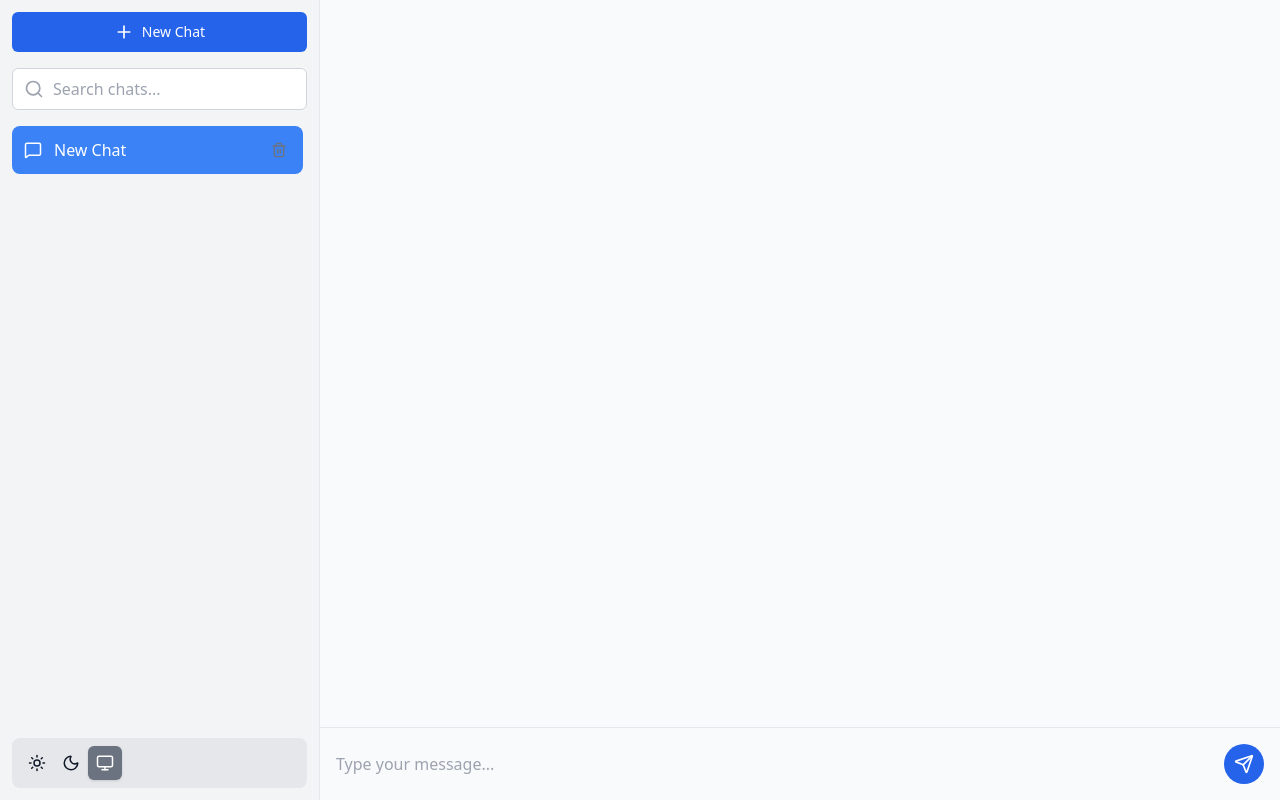
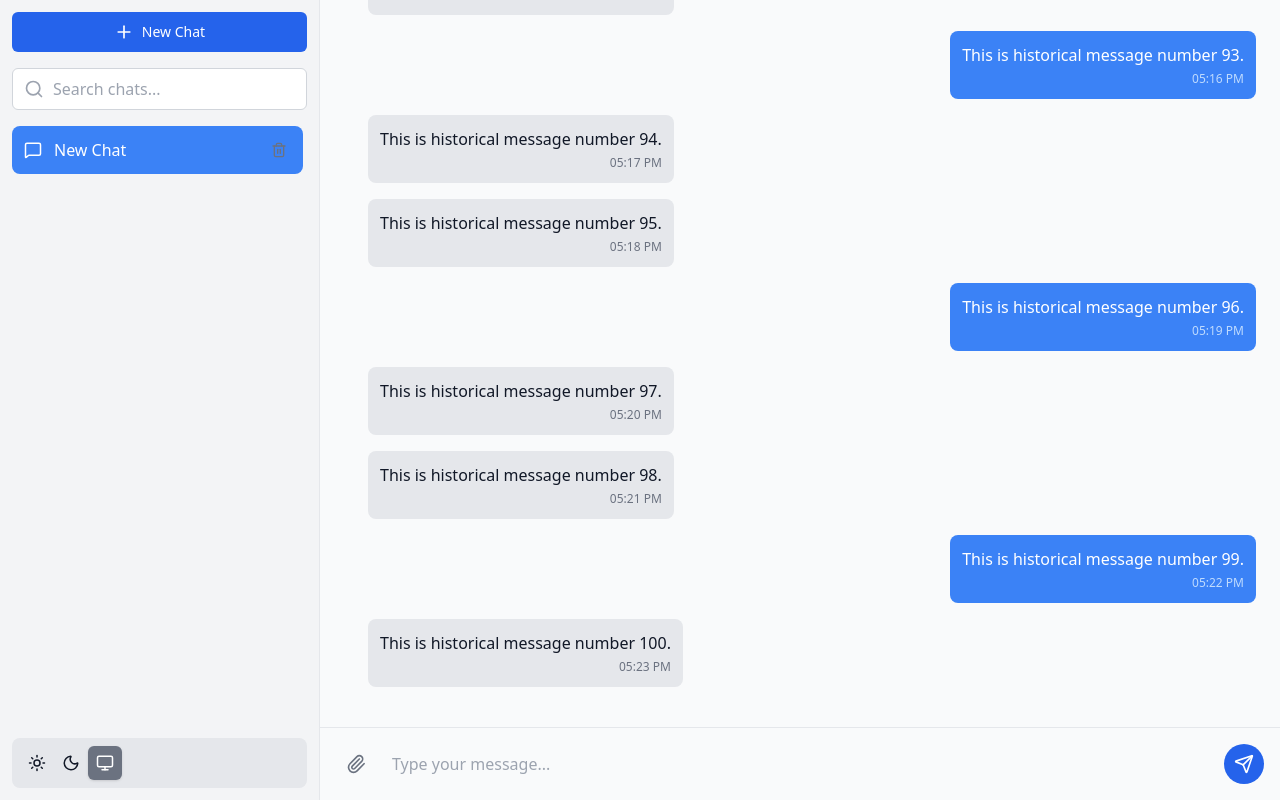
Before and after one commit to vikasbhatt12/gemini-frontend, a React (Vite) app: page / in a window 1280 px wide. Both pictures are taken after a click on the button "New Chat". Built offline with nearby package versions, Linux system fonts and the light colour scheme.

Commit message:
implement image uploads and reverse infinite scroll

```diff
--- a/src/components/chat/ChatWindow.jsx
+++ b/src/components/chat/ChatWindow.jsx
@@ -1,35 +1,42 @@
 // src/components/chat/ChatWindow.jsx
-import { useEffect, useRef, useState } from 'react';
+import { useEffect, useRef, useState, useMemo } from 'react';
 import { useDispatch } from 'react-redux';
-import { Copy } from 'lucide-react';
 import toast from 'react-hot-toast';
+import { Copy, Loader2 } from 'lucide-react';
 import { MessageInput } from './MessageInput';
-import { addMessage } from '../../features/chat/chatSlice';
+import { addMessage, loadOlderMessages } from '../../features/chat/chatSlice';
+
+const MESSAGES_PER_PAGE = 20;
 
 function Message({ message }) {
   const isUser = message.sender === 'user';
 
   const handleCopy = () => {
-    navigator.clipboard.writeText(message.text);
-    toast.success('Copied to clipboard!');
+    if (message.type === 'text') {
+      navigator.clipboard.writeText(message.content);
+      toast.success('Copied to clipboard!');
+    }
   };
 
   const formattedTime = new Date(message.timestamp).toLocaleTimeString([], {
-    hour: '2-digit',
-    minute: '2-digit',
+    hour: '2-digit', minute: '2-digit'
   });
 
   return (
     <div className={`group flex items-end gap-2 ${isUser ? 'justify-end' : 'justify-start'}`}>
       <button
         onClick={handleCopy}
-        className="opacity-0 group-hover:opacity-100 transition-opacity text-gray-400 hover:text-gray-600 dark:hover:text-gray-200"
+        className={`opacity-0 group-hover:opacity-100 transition-opacity text-gray-400 hover:text-gray-600 dark:hover:text-gray-200 ${message.type !== 'text' && 'hidden'}`}
       >
         <Copy size={16} />
       </button>
 
-      <div className={`max-w-md p-3 rounded-lg ${isUser ? 'bg-blue-500 text-white' : 'bg-gray-200 dark:bg-gray-700'}`}>
-        <p>{message.text}</p>
+      <div className={`max-w-md rounded-lg ${isUser ? 'bg-blue-500 text-white' : 'bg-gray-200 dark:bg-gray-700'} ${message.type === 'image' ? 'p-1' : 'p-3'}`}>
+        {message.type === 'image' ? (
+          <img src={message.content} alt="uploaded content" className="rounded-md max-w-xs" />
+        ) : (
+          <p className="whitespace-pre-wrap">{message.content}</p>
+        )}
         <p className={`text-xs mt-1 ${isUser ? 'text-blue-200' : 'text-gray-500 dark:text-gray-400'} text-right`}>
           {formattedTime}
         </p>
@@ -41,32 +48,72 @@ function Message({ message }) {
 export function ChatWindow({ chatroom }) {
   const dispatch = useDispatch();
   const messagesEndRef = useRef(null);
+  const scrollContainerRef = useRef(null);
   const [isTyping, setIsTyping] = useState(false);
-  const messages = chatroom.messages;
+  const [isLoadingOlder, setIsLoadingOlder] = useState(false);
+
+  const visibleMessages = useMemo(() => {
+    const totalMessages = chatroom.messages.length;
+    const end = totalMessages;
+    const start = Math.max(0, totalMessages - chatroom.messagesCurrentPage * MESSAGES_PER_PAGE);
+    return chatroom.messages.slice(start, end);
+  }, [chatroom.messages, chatroom.messagesCurrentPage]);
+
+  const handleScroll = () => {
+    if (scrollContainerRef.current.scrollTop === 0 && !isLoadingOlder) {
+      const totalMessages = chatroom.messages.length;
+      const currentlyVisible = visibleMessages.length;
+      if (currentlyVisible < totalMessages) {
+        setIsLoadingOlder(true);
+        const oldScrollHeight = scrollContainerRef.current.scrollHeight;
+
+        setTimeout(() => {
+          dispatch(loadOlderMessages(chatroom.id));
+
+          setTimeout(() => {
+            const newScrollHeight = scrollContainerRef.current.scrollHeight;
+            scrollContainerRef.current.scrollTop = newScrollHeight - oldScrollHeight;
+            setIsLoadingOlder(false);
+          }, 100);
+        }, 500);
+      }
+    }
+  };
 
   useEffect(() => {
-    messagesEndRef.current?.scrollIntoView({ behavior: 'smooth' });
-  }, [messages]);
+    const lastVisibleMessageId = visibleMessages[visibleMessages.length - 1]?.id;
+    const lastTotalMessageId = chatroom.messages[chatroom.messages.length - 1]?.id;
+
+    // Only scroll to bottom if the last message is new
+    if (lastVisibleMessageId === lastTotalMessageId) {
+      messagesEndRef.current?.scrollIntoView({ behavior: 'smooth' });
+    }
+  }, [visibleMessages, chatroom.messages]);
 
   useEffect(() => {
-    const lastMessage = messages[messages.length - 1];
-    if (lastMessage?.sender === 'user') {
+    const lastMessage = chatroom.messages[chatroom.messages.length - 1];
+    if (lastMessage?.sender === 'user' && lastMessage.type === 'text') {
       setIsTyping(true);
       const timer = setTimeout(() => {
         setIsTyping(false);
         dispatch(addMessage({
           chatroomId: chatroom.id,
-          message: { text: 'This is a simulated AI response.', sender: 'ai' },
+          message: { type: 'text', content: 'This is a simulated AI response to your text.', sender: 'ai' },
         }));
       }, 1500);
       return () => clearTimeout(timer);
     }
-  }, [messages, chatroom.id, dispatch]);
+  }, [chatroom.messages, chatroom.id, dispatch]);
 
   return (
     <div className="flex flex-col h-full">
-      <div className="flex-1 p-6 space-y-4 overflow-y-auto">
-        {messages.map((msg) => (
+      <div ref={scrollContainerRef} onScroll={handleScroll} className="flex-1 p-6 space-y-4 overflow-y-auto">
+        {isLoadingOlder && (
+          <div className="flex justify-center my-4">
+            <Loader2 className="animate-spin text-gray-400" />
+          </div>
+        )}
+        {visibleMessages.map((msg) => (
           <Message key={msg.id} message={msg} />
         ))}
         {isTyping && <p className="text-sm text-gray-500">Gemini is typing...</p>}
--- a/src/components/chat/MessageInput.jsx
+++ b/src/components/chat/MessageInput.jsx
@@ -1,20 +1,32 @@
 // src/components/chat/MessageInput.jsx
-import { useState } from 'react';
+import { useState, useRef } from 'react';
 import { useDispatch } from 'react-redux';
-import { Send } from 'lucide-react';
+import { Send, Paperclip } from 'lucide-react';
 import { addMessage } from '../../features/chat/chatSlice';
 import { Button } from '../ui/Button';
 
 export function MessageInput({ chatroomId }) {
   const [text, setText] = useState('');
   const dispatch = useDispatch();
+  const fileInputRef = useRef(null);
+
+  const handleFileChange = (e) => {
+    const file = e.target.files[0];
+    if (file && file.type.startsWith('image/')) {
+      const previewUrl = URL.createObjectURL(file);
+      dispatch(addMessage({
+        chatroomId,
+        message: { type: 'image', content: previewUrl, sender: 'user' },
+      }));
+    }
+  };
 
   const handleSubmit = (e) => {
     e.preventDefault();
     if (text.trim()) {
       dispatch(addMessage({
         chatroomId,
-        message: { text, sender: 'user' },
+        message: { type: 'text', content: text, sender: 'user' },
       }));
       setText('');
     }
@@ -22,6 +34,16 @@ export function MessageInput({ chatroomId }) {
 
   return (
     <form onSubmit={handleSubmit} className="p-4 border-t bg-gray-50 dark:bg-gray-800 dark:border-gray-700 flex items-center gap-4">
+      <input
+        type="file"
+        ref={fileInputRef}
+        onChange={handleFileChange}
+        className="hidden"
+        accept="image/*"
+      />
+      <Button type="button" onClick={() => fileInputRef.current.click()} className="bg-transparent hover:bg-gray-200 dark:hover:bg-gray-700 text-gray-500 dark:text-gray-400 p-2 rounded-full h-10 w-10">
+        <Paperclip size={20} />
+      </Button>
       <textarea
         value={text}
         onChange={(e) => setText(e.target.value)}
--- a/src/features/chat/chatSlice.js
+++ b/src/features/chat/chatSlice.js
@@ -1,6 +1,21 @@
 // src/features/chat/chatSlice.js
-import { createSlice } from '@reduxjs/toolkit'; // Correct import for createSlice
-import { nanoid } from 'nanoid';                 // Correct import for nanoid
+import { createSlice } from '@reduxjs/toolkit';
+import { nanoid } from 'nanoid';
+
+// Helper to generate a large set of dummy messages for demonstration
+const generateDummyMessages = () => {
+  let messages = [];
+  for (let i = 1; i <= 100; i++) {
+    messages.push({
+      id: nanoid(),
+      type: 'text',
+      content: `This is historical message number ${i}.`,
+      sender: i % 3 === 0 ? 'user' : 'ai',
+      timestamp: new Date(Date.now() - (100 - i) * 60000).toISOString(),
+    });
+  }
+  return messages;
+};
 
 const initialState = {
   chatrooms: [],
@@ -15,8 +30,9 @@ const chatSlice = createSlice({
       const newChatroom = {
         id: nanoid(),
         title: 'New Chat',
-        messages: [],
+        messages: generateDummyMessages(), // Pre-populate with dummy data
         createdAt: new Date().toISOString(),
+        messagesCurrentPage: 1, // Add pagination state
       };
       state.chatrooms.unshift(newChatroom);
       state.activeChatroomId = newChatroom.id;
@@ -39,10 +55,17 @@ const chatSlice = createSlice({
       if (chatroom) {
         chatroom.messages.push({
           id: nanoid(),
-          text: message.text,
-          sender: message.sender, // 'user' or 'ai'
+          type: message.type,
+          content: message.content,
+          sender: message.sender,
           timestamp: new Date().toISOString(),
         });
+      }
+    },
+    loadOlderMessages: (state, action) => {
+      const chatroom = state.chatrooms.find(room => room.id === action.payload);
+      if (chatroom) {
+        chatroom.messagesCurrentPage += 1;
       }
     },
   },
@@ -53,6 +76,7 @@ export const {
   deleteChatroom,
   setActiveChatroom,
   addMessage,
+  loadOlderMessages, // Export the new action
 } = chatSlice.actions;
 
 export default chatSlice.reducer;
```
